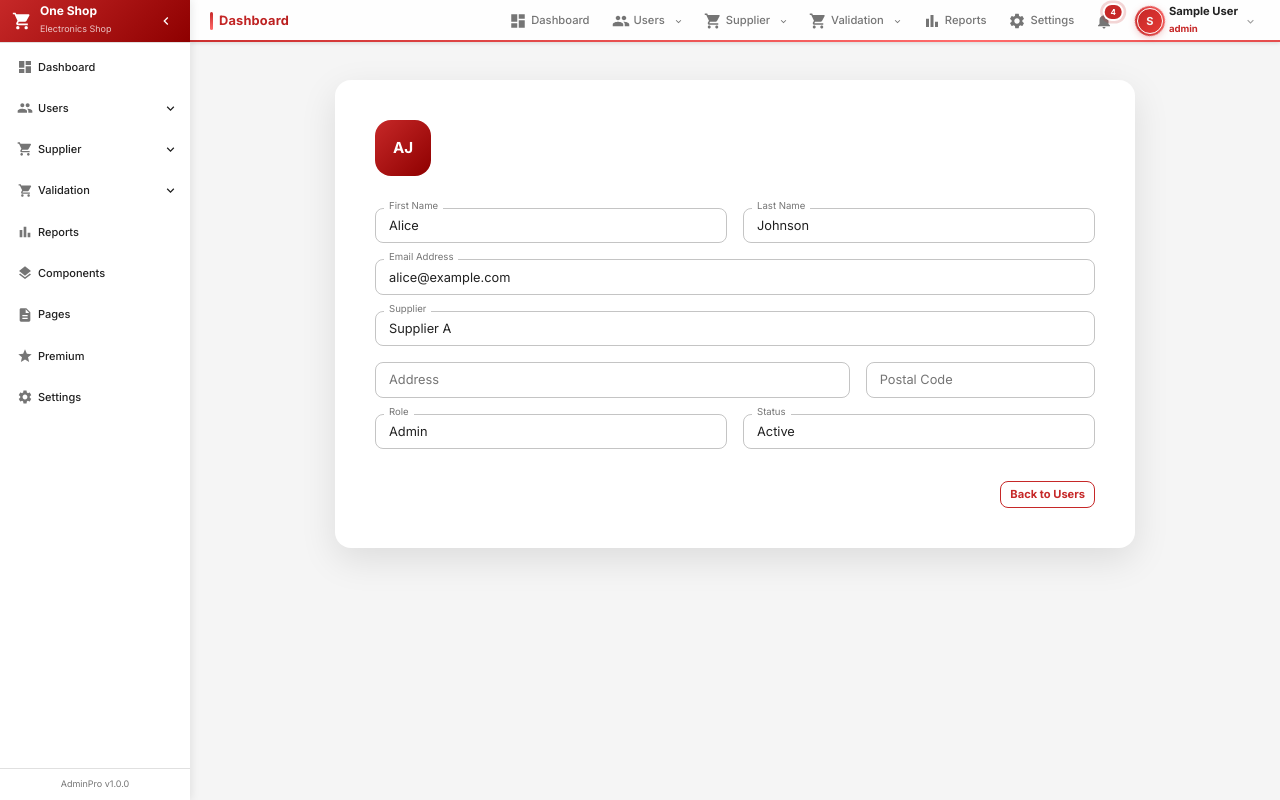
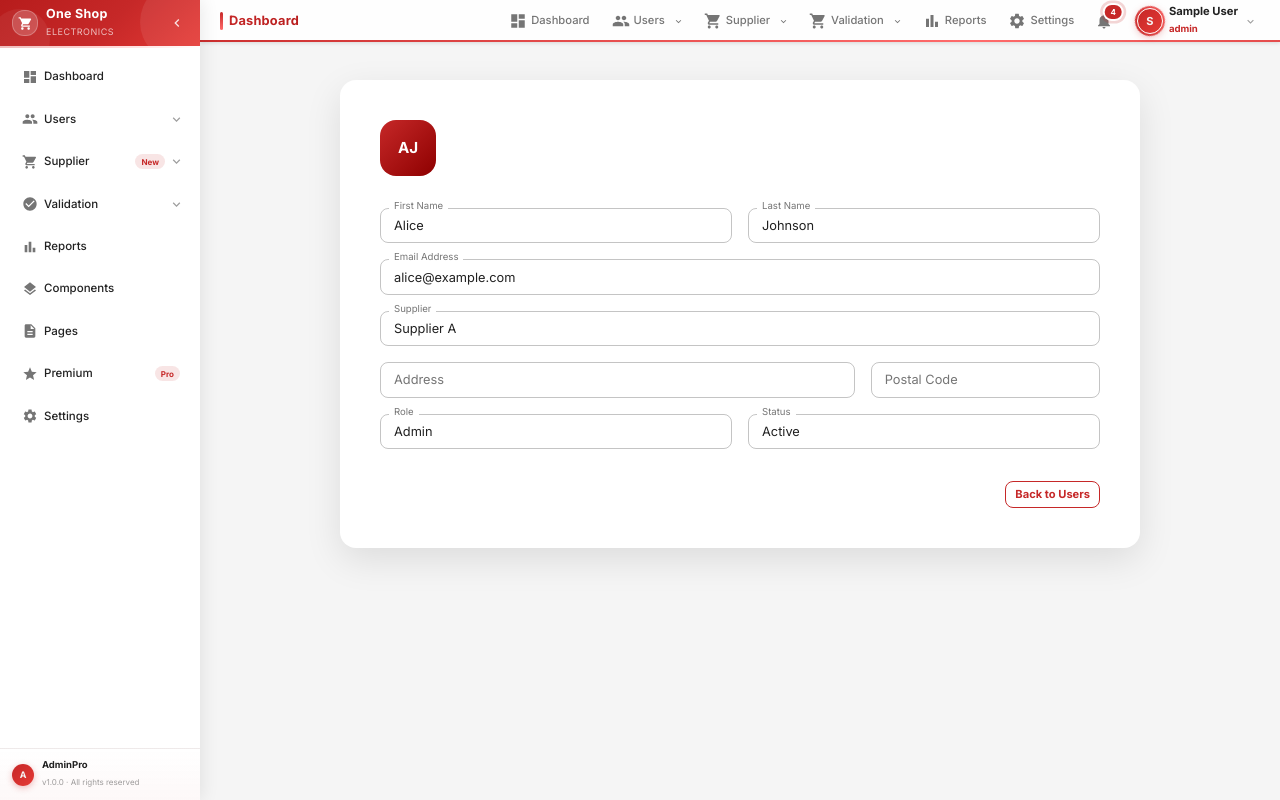
Before and after one commit to sandippatil2000/Study, a React (Vite) app in the folder NewProject/: page /users/view/1 in a window 1280 px wide. Built offline with nearby package versions, Linux system fonts and the light colour scheme; sample sign-in values are in the browser's storage.

Commit message:
New Side bar theme

```diff
--- a/NewProject/src/components/layout/Navbar.tsx
+++ b/NewProject/src/components/layout/Navbar.tsx
@@ -29,7 +29,6 @@ import {
   ExpandMore as ExpandMoreIcon,
   CheckCircleOutline,
   WarningAmber,
-  InfoOutlined,
   PersonAdd,
 } from '@mui/icons-material';
 import { useNavigate, useLocation } from 'react-router-dom';
--- a/NewProject/src/components/layout/Sidebar.tsx
+++ b/NewProject/src/components/layout/Sidebar.tsx
@@ -8,10 +8,12 @@ import {
   ListItemText,
   Box,
   Typography,
-  Divider,
+  //Divider,
   Collapse,
   IconButton,
   Tooltip,
+  Avatar,
+  Chip,
 } from '@mui/material';
 import {
   Dashboard as DashboardIcon,
@@ -26,16 +28,19 @@ import {
   Star as StarIcon,
   ChevronLeft as ChevronLeftIcon,
   ChevronRight as ChevronRightIcon,
+  FiberManualRecord as DotIcon,
+  CheckCircle as CheckCircleIcon,
 } from '@mui/icons-material';
 import { useNavigate, useLocation } from 'react-router-dom';
 
-export const DRAWER_WIDTH = 190;
-export const MINI_DRAWER_WIDTH = 48;
+export const DRAWER_WIDTH = 200;
+export const MINI_DRAWER_WIDTH = 52;
 
 interface NavItem {
   label: string;
   icon: React.ReactNode;
   path?: string;
+  badge?: string;
   children?: { label: string; path: string }[];
 }
 
@@ -52,6 +57,7 @@ const navItems: NavItem[] = [
   {
     label: 'Supplier',
     icon: <ShoppingCartIcon sx={{ fontSize: 16 }} />,
+    badge: 'New',
     children: [
       { label: 'Supplier Requests', path: '/supplierRequests' },
       { label: 'Create Request', path: '/supplierRequests/create' },
@@ -59,7 +65,7 @@ const navItems: NavItem[] = [
   },
   {
     label: 'Validation',
-    icon: <ShoppingCartIcon sx={{ fontSize: 15 }} />,
+    icon: <CheckCircleIcon sx={{ fontSize: 16 }} />,
     children: [
       { label: 'Validation Requests', path: '/ValidationRequests' },
     ],
@@ -67,7 +73,7 @@ const navItems: NavItem[] = [
   { label: 'Reports', icon: <BarChartIcon sx={{ fontSize: 16 }} />, path: '/reports' },
   { label: 'Components', icon: <LayersIcon sx={{ fontSize: 16 }} />, path: '/components' },
   { label: 'Pages', icon: <DescriptionIcon sx={{ fontSize: 16 }} />, path: '/pages' },
-  { label: 'Premium', icon: <StarIcon sx={{ fontSize: 16 }} />, path: '/premium' },
+  { label: 'Premium', icon: <StarIcon sx={{ fontSize: 16 }} />, path: '/premium', badge: 'Pro' },
   { label: 'Settings', icon: <SettingsIcon sx={{ fontSize: 16 }} />, path: '/settings' },
 ];
 
@@ -78,7 +84,13 @@ interface SidebarProps {
   onToggleCollapse: () => void;
 }
 
-const Sidebar: React.FC<SidebarProps> = ({ mobileOpen, onClose, collapsed, onToggleCollapse }) => {
+// ─── Shared drawer content ────────────────────────────────────────────────────
+const DrawerContent: React.FC<{
+  collapsed: boolean;
+  onToggleCollapse: () => void;
+  onClose: () => void;
+  isMobile?: boolean;
+}> = ({ collapsed, onToggleCollapse, onClose, isMobile = false }) => {
   const navigate = useNavigate();
   const location = useLocation();
   const [openMenus, setOpenMenus] = useState<Record<string, boolean>>({});
@@ -92,9 +104,9 @@ const Sidebar: React.FC<SidebarProps> = ({ mobileOpen, onClose, collapsed, onTog
     onClose();
   };
 
-  const drawerWidth = collapsed ? MINI_DRAWER_WIDTH : DRAWER_WIDTH;
+  const drawerWidth = isMobile ? DRAWER_WIDTH : collapsed ? MINI_DRAWER_WIDTH : DRAWER_WIDTH;
 
-  const drawer = (
+  return (
     <Box
       sx={{
         height: '100%',
@@ -102,64 +114,153 @@ const Sidebar: React.FC<SidebarProps> = ({ mobileOpen, onClose, collapsed, onTog
         flexDirection: 'column',
         overflowX: 'hidden',
         width: drawerWidth,
-        transition: 'width 0.25s ease',
+        transition: 'width 0.25s cubic-bezier(0.4, 0, 0.2, 1)',
+        background: '#fff',
       }}
     >
-      {/* Logo */}
+      {/* ── Logo / Brand ── */}
       <Box
         sx={{
           display: 'flex',
           alignItems: 'center',
-          justifyContent: collapsed ? 'center' : 'space-between',
-          px: collapsed ? 0 : 1.5,
-          py: 0.5,
-          background: 'linear-gradient(135deg, #C62828 0%, #8E0000 100%)',
-          minHeight: 40,
+          justifyContent: collapsed && !isMobile ? 'center' : 'space-between',
+          px: collapsed && !isMobile ? 0 : 1.5,
+          py: 0.75,
+          background: 'linear-gradient(135deg, #B71C1C 0%, #C62828 55%, #E53935 100%)',
+          minHeight: 44,
           transition: 'padding 0.25s ease',
+          position: 'relative',
+          overflow: 'hidden',
+          // Decorative shimmer overlay
+          '&::before': {
+            content: '""',
+            position: 'absolute',
+            top: '-40%',
+            right: '-10%',
+            width: 80,
+            height: 80,
+            borderRadius: '50%',
+            background: 'rgba(255,255,255,0.08)',
+            pointerEvents: 'none',
+          },
+          '&::after': {
+            content: '""',
+            position: 'absolute',
+            bottom: '-50%',
+            left: '-5%',
+            width: 60,
+            height: 60,
+            borderRadius: '50%',
+            background: 'rgba(255,255,255,0.06)',
+            pointerEvents: 'none',
+          },
         }}
       >
-        <Box sx={{ display: 'flex', alignItems: 'center', gap: 1 }}>
-          <ShoppingCartIcon sx={{ color: 'white', width: 20, height: 20, flexShrink: 0 }} />
-          {!collapsed && (
+        <Box sx={{ display: 'flex', alignItems: 'center', gap: 1, zIndex: 1 }}>
+          {/* Animated logo icon */}
+          <Box
+            sx={{
+              width: 26,
+              height: 26,
+              borderRadius: 1.5,
+              background: 'rgba(255,255,255,0.18)',
+              display: 'flex',
+              alignItems: 'center',
+              justifyContent: 'center',
+              flexShrink: 0,
+              border: '1px solid rgba(255,255,255,0.25)',
+              backdropFilter: 'blur(4px)',
+            }}
+          >
+            <ShoppingCartIcon sx={{ color: 'white', fontSize: 15 }} />
+          </Box>
+
+          {(!collapsed || isMobile) && (
             <Box>
-              <Typography variant="h6" sx={{ color: 'white', fontWeight: 700, lineHeight: 1.2, fontSize: 12 }}>
+              <Typography
+                variant="h6"
+                sx={{
+                  color: 'white',
+                  fontWeight: 800,
+                  lineHeight: 1.2,
+                  fontSize: 12.5,
+                  letterSpacing: 0.3,
+                }}
+              >
                 One Shop
               </Typography>
-              <Typography variant="caption" sx={{ color: 'rgba(255,255,255,0.75)', fontSize: 9 }}>
-                Electronics Shop
+              <Typography
+                variant="caption"
+                sx={{
+                  color: 'rgba(255,255,255,0.7)',
+                  fontSize: 9,
+                  letterSpacing: 0.5,
+                  textTransform: 'uppercase',
+                }}
+              >
+                Electronics
               </Typography>
             </Box>
           )}
         </Box>
 
-        {!collapsed && (
+        {(!collapsed || isMobile) && (
           <IconButton
             size="small"
             onClick={onToggleCollapse}
-            sx={{ color: 'white', p: 0.5, '&:hover': { bgcolor: 'rgba(255,255,255,0.15)' } }}
+            sx={{
+              color: 'rgba(255,255,255,0.85)',
+              p: 0.4,
+              zIndex: 1,
+              borderRadius: 1.5,
+              display: { xs: 'none', md: 'flex' },
+              '&:hover': {
+                bgcolor: 'rgba(255,255,255,0.15)',
+                color: '#fff',
+              },
+            }}
           >
             <ChevronLeftIcon sx={{ fontSize: 16 }} />
           </IconButton>
         )}
       </Box>
 
-      {/* Collapsed toggle */}
-      {collapsed && (
-        <Box sx={{ display: 'flex', justifyContent: 'center', py: 0.5, borderBottom: '1px solid', borderColor: 'divider' }}>
+      {/* Collapsed expand button */}
+      {collapsed && !isMobile && (
+        <Box
+          sx={{
+            display: 'flex',
+            justifyContent: 'center',
+            py: 0.6,
+            borderBottom: '1px solid rgba(0,0,0,0.06)',
+          }}
+        >
           <IconButton
             size="small"
             onClick={onToggleCollapse}
-            sx={{ color: '#C62828', p: 0.5, '&:hover': { bgcolor: 'rgba(198,40,40,0.08)' } }}
+            sx={{
+              p: 0.4,
+              borderRadius: 1.5,
+              color: '#C62828',
+              '&:hover': { bgcolor: 'rgba(198,40,40,0.08)', color: '#B71C1C' },
+            }}
           >
             <ChevronRightIcon sx={{ fontSize: 16 }} />
           </IconButton>
         </Box>
       )}
 
-      {!collapsed && <Divider />}
+      {/* Gradient separator */}
+      <Box
+        sx={{
+          height: 2,
+          background: 'linear-gradient(90deg, #C62828 0%, #FF6B6B 50%, transparent 100%)',
+          opacity: 0.3,
+        }}
+      />
 
-      {/* Navigation */}
-      <List sx={{ flex: 1, py: 0.5, overflowY: 'auto', overflowX: 'hidden' }}>
+      {/* ── Navigation ── */}
+      <List sx={{ flex: 1, py: 1, overflowY: 'auto', overflowX: 'hidden' }}>
         {navItems.map((item) => {
           const isActive = item.path
             ? location.pathname === item.path
@@ -167,52 +268,96 @@ const Sidebar: React.FC<SidebarProps> = ({ mobileOpen, onClose, collapsed, onTog
 
           return (
             <React.Fragment key={item.label}>
-              <ListItem disablePadding>
-                <Tooltip title={collapsed ? item.label : ''} placement="right" arrow>
+              <ListItem disablePadding sx={{ mb: 0.15 }}>
+                <Tooltip title={collapsed && !isMobile ? item.label : ''} placement="right" arrow>
                   <ListItemButton
                     onClick={() => (item.children ? toggleMenu(item.label) : handleNav(item.path || '/'))}
                     selected={!!isActive}
                     sx={{
-                      mx: 0.5,
-                      borderRadius: 1,
-                      mb: 0.1,
-                      justifyContent: collapsed ? 'center' : 'flex-start',
-                      px: collapsed ? 0.5 : 1,
-                      minHeight: 28,
-                      transition: 'padding 0.25s ease',
+                      mx: 0.75,
+                      borderRadius: 2,
+                      justifyContent: collapsed && !isMobile ? 'center' : 'flex-start',
+                      px: collapsed && !isMobile ? 0.5 : 1.25,
+                      minHeight: 32,
+                      transition: 'all 0.18s ease',
+                      position: 'relative',
+                      overflow: 'hidden',
+
+                      // Active state: gradient background + left accent bar
                       '&.Mui-selected': {
-                        backgroundColor: '#C62828',
+                        background: 'linear-gradient(135deg, #C62828 0%, #E53935 100%)',
                         color: 'white',
+                        boxShadow: '0 3px 10px rgba(198,40,40,0.35)',
                         '& .MuiListItemIcon-root': { color: 'white' },
-                        '&:hover': { backgroundColor: '#8E0000' },
+                        '& .MuiListItemText-primary': { color: 'white', fontWeight: 700 },
+                        '&:hover': {
+                          background: 'linear-gradient(135deg, #B71C1C 0%, #C62828 100%)',
+                          boxShadow: '0 4px 14px rgba(198,40,40,0.45)',
                         },
-                      '&:hover': {
-                        backgroundColor: 'rgba(198, 40, 40, 0.08)',
+                        // Left accent stripe on active
+                        '&::before': {
+                          content: '""',
+                          position: 'absolute',
+                          left: 0,
+                          top: '15%',
+                          bottom: '15%',
+                          width: 0,
+                          borderRadius: '0 3px 3px 0',
+                          background: 'rgba(255,255,255,0.7)',
+                        },
+                      },
+
+                      // Hover state
+                      '&:not(.Mui-selected):hover': {
+                        background: 'rgba(198,40,40,0.07)',
                         color: '#C62828',
+                        transform: 'translateX(2px)',
                         '& .MuiListItemIcon-root': { color: '#C62828' },
                       },
                     }}
                   >
                     <ListItemIcon
                       sx={{
-                        minWidth: collapsed ? 0 : 26,
+                        minWidth: collapsed && !isMobile ? 0 : 28,
                         color: isActive ? 'white' : 'text.secondary',
                         justifyContent: 'center',
+                        transition: 'color 0.18s',
                       }}
                     >
                       {item.icon}
                     </ListItemIcon>
 
-                    {!collapsed && (
+                    {(!collapsed || isMobile) && (
                       <>
                         <ListItemText
                           primary={item.label}
-                          primaryTypographyProps={{ fontSize: 11, fontWeight: 500 }}
+                          primaryTypographyProps={{
+                            fontSize: 11.5,
+                            fontWeight: isActive ? 700 : 500,
+                            color: isActive ? 'white' : 'text.primary',
+                          }}
                         />
+                        {/* Badge */}
+                        {item.badge && (
+                          <Chip
+                            label={item.badge}
+                            size="small"
+                            sx={{
+                              height: 15,
+                              fontSize: 8,
+                              fontWeight: 700,
+                              bgcolor: isActive ? 'rgba(255,255,255,0.25)' : 'rgba(198,40,40,0.12)',
+                              color: isActive ? '#fff' : '#C62828',
+                              border: isActive ? '1px solid rgba(255,255,255,0.3)' : 'none',
+                              mr: 0.5,
+                              '& .MuiChip-label': { px: 0.75 },
+                            }}
+                          />
+                        )}
                         {item.children && (
                           openMenus[item.label]
-                            ? <ExpandLess sx={{ fontSize: 15 }} />
-                            : <ExpandMore sx={{ fontSize: 15 }} />
+                            ? <ExpandLess sx={{ fontSize: 15, color: isActive ? 'rgba(255,255,255,0.8)' : 'text.disabled' }} />
+                            : <ExpandMore sx={{ fontSize: 15, color: isActive ? 'rgba(255,255,255,0.8)' : 'text.disabled' }} />
                         )}
                       </>
                     )}
@@ -221,33 +366,56 @@ const Sidebar: React.FC<SidebarProps> = ({ mobileOpen, onClose, collapsed, onTog
               </ListItem>
 
               {/* Sub-items */}
-              {!collapsed && item.children && (
-                <Collapse in={openMenus[item.label]} timeout="auto" unmountOnExit>
-                  <List disablePadding>
-                    {item.children.map((child) => (
+              {(!collapsed || isMobile) && item.children && (
+                <Collapse in={openMenus[item.label]} timeout={200} unmountOnExit>
+                  <List disablePadding sx={{ mb: 0.5 }}>
+                    {item.children.map((child) => {
+                      const isChildActive = location.pathname === child.path;
+                      return (
                         <ListItem key={child.label} disablePadding>
                           <ListItemButton
                             onClick={() => handleNav(child.path)}
-                          selected={location.pathname === child.path}
+                            selected={isChildActive}
                             sx={{
-                            pl: 4,
-                            mx: 0.5,
-                            borderRadius: 1,
-                            mb: 0.1,
-                            minHeight: 24,
+                              pl: 3.5,
+                              mx: 0.75,
+                              borderRadius: 1.5,
+                              mb: 0.15,
+                              minHeight: 26,
+                              transition: 'all 0.15s ease',
                               '&.Mui-selected': {
-                              backgroundColor: 'rgba(198, 40, 40, 0.12)',
+                                bgcolor: 'rgba(198,40,40,0.1)',
                                 color: '#C62828',
+                              },
+                              '&:not(.Mui-selected):hover': {
+                                bgcolor: 'rgba(198,40,40,0.05)',
+                                color: '#C62828',
+                                transform: 'translateX(2px)',
                               },
                             }}
                           >
+                            {/* Sub-item dot indicator */}
+                            <DotIcon
+                              sx={{
+                                fontSize: 6,
+                                mr: 1,
+                                color: isChildActive ? '#C62828' : 'text.disabled',
+                                transition: 'color 0.15s',
+                                flexShrink: 0,
+                              }}
+                            />
                             <ListItemText
                               primary={child.label}
-                            primaryTypographyProps={{ fontSize: 10 }}
+                              primaryTypographyProps={{
+                                fontSize: 10.5,
+                                fontWeight: isChildActive ? 600 : 400,
+                                color: isChildActive ? '#C62828' : 'text.secondary',
+                              }}
                             />
                           </ListItemButton>
                         </ListItem>
-                    ))}
+                      );
+                    })}
                   </List>
                 </Collapse>
               )}
@@ -256,16 +424,76 @@ const Sidebar: React.FC<SidebarProps> = ({ mobileOpen, onClose, collapsed, onTog
         })}
       </List>
 
-      {/* Footer */}
-      {!collapsed && (
-        <Box sx={{ px: 1.5, py: 1, borderTop: '1px solid', borderColor: 'divider' }}>
-          <Typography variant="caption" color="text.secondary" align="center" display="block" sx={{ fontSize: 9 }}>
-            AdminPro v1.0.0
+      {/* ── Footer ── */}
+      {(!collapsed || isMobile) && (
+        <Box
+          sx={{
+            px: 1.5,
+            py: 1.25,
+            borderTop: '1px solid rgba(0,0,0,0.06)',
+            background: 'linear-gradient(180deg, transparent 0%, rgba(198,40,40,0.03) 100%)',
+          }}
+        >
+          <Box sx={{ display: 'flex', alignItems: 'center', gap: 1 }}>
+            <Avatar
+              sx={{
+                width: 22,
+                height: 22,
+                background: 'linear-gradient(135deg, #C62828 0%, #E53935 100%)',
+                fontSize: 9,
+                fontWeight: 700,
+                boxShadow: '0 2px 6px rgba(198,40,40,0.3)',
+              }}
+            >
+              A
+            </Avatar>
+            <Box>
+              <Typography variant="caption" fontWeight={600} sx={{ fontSize: 9.5, display: 'block', lineHeight: 1.2 }}>
+                AdminPro
               </Typography>
+              <Typography variant="caption" color="text.disabled" sx={{ fontSize: 8, lineHeight: 1 }}>
+                v1.0.0 · All rights reserved
+              </Typography>
+            </Box>
+          </Box>
+        </Box>
+      )}
+
+      {/* Collapsed footer dot */}
+      {collapsed && !isMobile && (
+        <Box
+          sx={{
+            display: 'flex',
+            justifyContent: 'center',
+            py: 1,
+            borderTop: '1px solid rgba(0,0,0,0.06)',
+          }}
+        >
+          <Box
+            sx={{
+              width: 6,
+              height: 6,
+              borderRadius: '50%',
+              background: 'linear-gradient(135deg, #C62828, #FF6B6B)',
+              boxShadow: '0 0 6px rgba(198,40,40,0.5)',
+            }}
+          />
         </Box>
       )}
     </Box>
   );
+};
+
+// ─── Main Sidebar ─────────────────────────────────────────────────────────────
+const Sidebar: React.FC<SidebarProps> = ({ mobileOpen, onClose, collapsed, onToggleCollapse }) => {
+  const drawerWidth = collapsed ? MINI_DRAWER_WIDTH : DRAWER_WIDTH;
+
+  const sharedPaperSx = {
+    border: 'none',
+    boxShadow: '3px 0 16px rgba(0,0,0,0.08)',
+    overflowX: 'hidden' as const,
+    transition: 'width 0.25s cubic-bezier(0.4, 0, 0.2, 1)',
+  };
 
   return (
     <>
@@ -277,85 +505,19 @@ const Sidebar: React.FC<SidebarProps> = ({ mobileOpen, onClose, collapsed, onTog
         ModalProps={{ keepMounted: true }}
         sx={{
           display: { xs: 'block', md: 'none' },
-          '& .MuiDrawer-paper': { width: DRAWER_WIDTH, boxSizing: 'border-box' },
+          '& .MuiDrawer-paper': {
+            width: DRAWER_WIDTH,
+            boxSizing: 'border-box',
+            ...sharedPaperSx,
+          },
         }}
       >
-        <Box
-          sx={{
-            height: '100%',
-            display: 'flex',
-            flexDirection: 'column',
-            overflowX: 'hidden',
-            width: DRAWER_WIDTH,
-          }}
-        >
-          <Box
-            sx={{
-              display: 'flex',
-              alignItems: 'center',
-              gap: 1,
-              px: 1.5,
-              py: 0.5,
-              background: 'linear-gradient(135deg, #C62828 0%, #8E0000 100%)',
-              minHeight: 40,
-            }}
-          >
-            <ShoppingCartIcon sx={{ color: 'white', width: 20, height: 20 }} />
-            <Box>
-              <Typography variant="h6" sx={{ color: 'white', fontWeight: 700, lineHeight: 1.2, fontSize: 12 }}>One Shop</Typography>
-              <Typography variant="caption" sx={{ color: 'rgba(255,255,255,0.75)', fontSize: 9 }}>Electronics Shop</Typography>
-            </Box>
-          </Box>
-          <Divider />
-          <List sx={{ flex: 1, py: 0.5 }}>
-            {navItems.map((item) => {
-              const isActive = item.path
-                ? location.pathname === item.path
-                : item.children?.some((c) => location.pathname === c.path);
-
-              return (
-                <React.Fragment key={item.label}>
-                  <ListItem disablePadding>
-                    <ListItemButton
-                      onClick={() => (item.children ? toggleMenu(item.label) : handleNav(item.path || '/'))}
-                      selected={!!isActive}
-                      sx={{
-                        mx: 0.5, borderRadius: 1, mb: 0.1, minHeight: 28,
-                        '&.Mui-selected': { backgroundColor: '#C62828', color: 'white', '& .MuiListItemIcon-root': { color: 'white' } },
-                      }}
-                    >
-                      <ListItemIcon sx={{ minWidth: 26, color: isActive ? 'white' : 'text.secondary' }}>{item.icon}</ListItemIcon>
-                      <ListItemText primary={item.label} primaryTypographyProps={{ fontSize: 11, fontWeight: 500 }} />
-                      {item.children && (
-                        openMenus[item.label] ? <ExpandLess sx={{ fontSize: 15 }} /> : <ExpandMore sx={{ fontSize: 15 }} />
-                      )}
-                    </ListItemButton>
-                  </ListItem>
-                  {item.children && (
-                    <Collapse in={openMenus[item.label]} timeout="auto" unmountOnExit>
-                      <List disablePadding>
-                        {item.children.map((child) => (
-                          <ListItem key={child.label} disablePadding>
-                            <ListItemButton
-                              onClick={() => handleNav(child.path)}
-                              selected={location.pathname === child.path}
-                              sx={{
-                                pl: 4, mx: 0.5, borderRadius: 1, mb: 0.1, minHeight: 24,
-                                '&.Mui-selected': { backgroundColor: 'rgba(198, 40, 40, 0.12)', color: '#C62828' },
-                              }}
-                            >
-                              <ListItemText primary={child.label} primaryTypographyProps={{ fontSize: 10 }} />
-                            </ListItemButton>
-                          </ListItem>
-                        ))}
-                      </List>
-                    </Collapse>
-                  )}
-                </React.Fragment>
-              );
-            })}
-          </List>
-        </Box>
+        <DrawerContent
+          collapsed={false}
+          onToggleCollapse={onToggleCollapse}
+          onClose={onClose}
+          isMobile
+        />
       </Drawer>
 
       {/* Desktop Permanent Drawer */}
@@ -365,19 +527,20 @@ const Sidebar: React.FC<SidebarProps> = ({ mobileOpen, onClose, collapsed, onTog
           display: { xs: 'none', md: 'block' },
           width: drawerWidth,
           flexShrink: 0,
-          transition: 'width 0.25s ease',
+          transition: 'width 0.25s cubic-bezier(0.4, 0, 0.2, 1)',
           '& .MuiDrawer-paper': {
             width: drawerWidth,
             boxSizing: 'border-box',
-            border: 'none',
-            boxShadow: '2px 0 8px rgba(0,0,0,0.08)',
-            overflowX: 'hidden',
-            transition: 'width 0.25s ease',
+            ...sharedPaperSx,
           },
         }}
         open
       >
-        {drawer}
+        <DrawerContent
+          collapsed={collapsed}
+          onToggleCollapse={onToggleCollapse}
+          onClose={onClose}
+        />
       </Drawer>
     </>
   );
```
Lines whose indentation alone changed are shown as unchanged.
